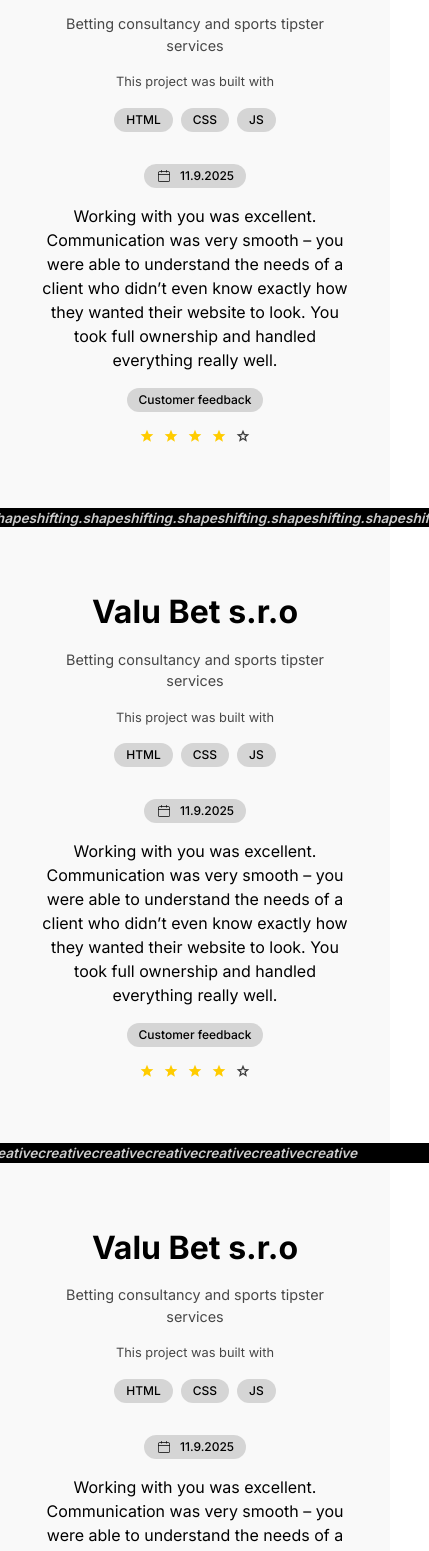
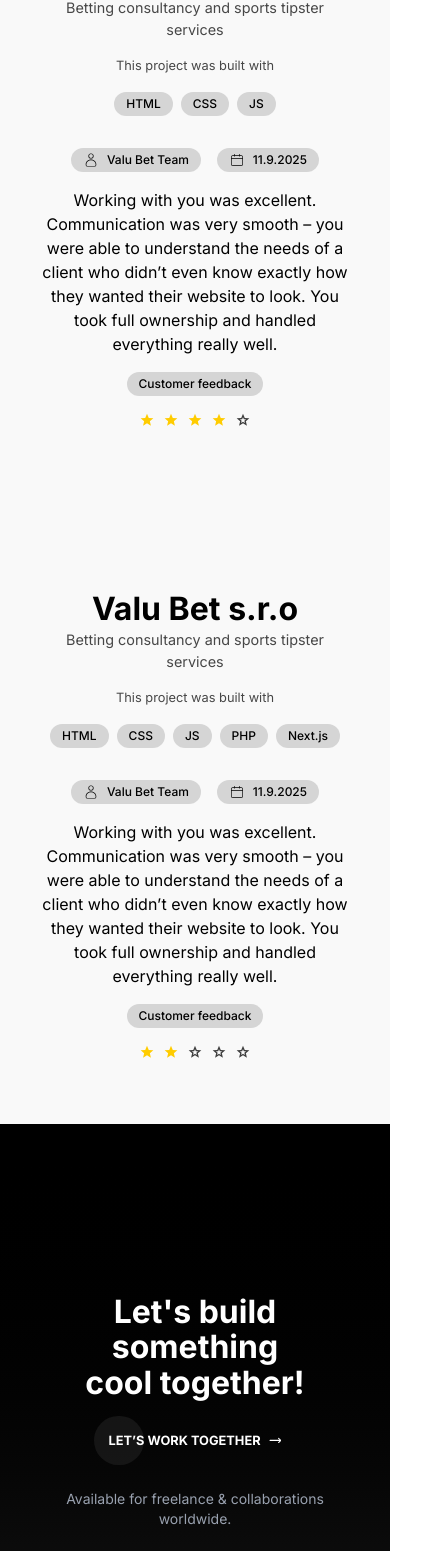
Before and after one commit to meikys/portfolio, a Next.js app: page /about in a window 390 px wide. Shown: the part 4407-5958 px from the top of the page, 429 px wide, since content can reach past the window. Built offline with nearby package versions, Linux system fonts and the light colour scheme.

Commit message:
add: malicke zmeny

```diff
--- a/src/app/globals.css
+++ b/src/app/globals.css
@@ -224,6 +224,7 @@
   list-style: none;
   flex-shrink: 0;
   min-width: 100%;
+  height: 25vh;
   display: flex;
   justify-content: space-between;
   align-items: center;
--- a/src/components/Projects.tsx
+++ b/src/components/Projects.tsx
@@ -12,7 +12,7 @@
       id="#projects"
     >
       {projects.map(({ id, number, title, description, button, bgColor, imageSrc }) => (
-        <div key={id} className="flex flex-col-reverse lg:flex-row lg:justify-between gap-[32px] w-full min-h-[50vh] lg:min-h-[25vh] py-[64px] lg:py-0 group hover:bg-[#FFFFFF] transition ease-in-out duration-500 cursor-pointer">
+        <div key={id} className="flex flex-col-reverse lg:flex-row lg:justify-between gap-[32px] w-full min-h-[50vh] lg:min-h-[25vh] py-[64px] lg:py-0 group hover:bg-[#FFFFFF] transition ease-in-out duration-500 cursor-pointer lg:border-b-1 lg:border-[#474747]/20">
           <div className="flex gap-[16px] lg:w-[50%]">
             <div className="flex items-center gap-[8px]">
               <hr className="transition-color ease-in-out duration-1000 lg:border-t-[#000000]/10 group-hover:border-t-[#000000]/100 w-[20px] lg:w-[20rem]" />
--- a/src/components/pages/about/Marquee.tsx
+++ b/src/components/pages/about/Marquee.tsx
@@ -4,7 +4,6 @@
   return (
     <section className="h-[25vh] w-full py-[32px] bg-[#000000]">
 <div className="stock-ticker">
-
   <ul aria-hidden="true">
     <li>
       <span>AAPL</span>
@@ -34,6 +33,7 @@
       <span>AAPL</span>
     </li>
   </ul>
+  <br />
   <ul aria-hidden="true">
     <li>
       <span>AAPL</span>
--- a/src/components/pages/about/Reviews.tsx
+++ b/src/components/pages/about/Reviews.tsx
@@ -1,7 +1,8 @@
 import React from "react";
 import Button from "@/components/ui/Button";
-import { RiStarSFill, RiStarSLine } from "react-icons/ri";
-import { CiCalendar } from "react-icons/ci";
+import { CiCalendar, CiUser } from "react-icons/ci";
+import { reviews } from "@/data/reviews";
+import Stars from "@/components/ui/Rating";
 
 export default function Reviews() {
   return (
@@ -24,169 +25,62 @@
         </div>
       </section>
 
-      <section className="flex flex-col justify-center items-center gap-[32px] lg:gap-0 bg-[var(--bg-secondary)] px-10 lg:px-0">
-        <div className="flex flex-col lg:justify-between items-center text-center gap-[32px] w-full min-h-[50vh] lg:min-h-[25vh] py-[64px] lg:py-0 group hover:bg-[#FFFFFF] transition ease-in-out duration-500 cursor-pointer">
-          <div className="flex flex-col gap-[16px]">
+      <section className="flex flex-col items-center gap-[32px] lg:gap-0 bg-[var(--bg-secondary)] px-10 lg:px-0">
+        {reviews.map(
+          ({ id, personalName, projectDescription, techHead, tech, user, date, review, feedHead, rating }) => (
+            <div
+              key={id}
+              className="text-center lg:text-left w-full min-h-[50vh] lg:min-h-[25vh] lg:py-0 group hover:bg-[#FFFFFF] transition ease-in-out duration-500 cursor-pointer lg:px-10 lg:border-b-1 lg:border-[#474747]/20"
+            >
+              <div className="flex flex-col lg:flex-row lg:justify-between items-center gap-[32px] lg:container lg:mx-auto lg:px-10 py-[64px]">
+              <div className="flex flex-col lg:items-start gap-[16px]">
+                <div>
                     <h3 className="text-[2rem] tracking-[-1.5%] leading-[130%] font-bold">
-              Valu Bet s.r.o
+                    {personalName}
                   </h3>
                   <p className="text-[0.9rem] text-[#474747] tracking-[0.5%] leading-[150%]">
-              Betting consultancy and sports tipster services
+                    {projectDescription}
                   </p>
+                </div>
                 <div className="flex flex-col gap-[16px]">
-              <span className="text-[0.8rem] text-[#474747]">This project was built with</span>
+                  <span className="text-[0.8rem] text-[#474747]">
+                    {techHead}
+                  </span>
                   <div className="flex gap-[8px] justify-center">
-                <span className="px-3 py-1 text-xs font-medium rounded-full bg-[#474747]/20 text-black">HTML</span>
-              <span className="px-3 py-1 text-xs font-medium rounded-full bg-[#474747]/20 text-black">CSS</span>
-              <span className="px-3 py-1 text-xs font-medium rounded-full bg-[#474747]/20 text-black">JS</span>
+                    {tech.map((t, i) => (
+                      <span
+                        key={i}
+                        className="px-3 py-1 text-xs font-medium rounded-full bg-[#474747]/20 text-black"
+                      >
+                        {t}
+                      </span>
+                    ))}
                   </div>
                 </div>
               </div>
+
+              <div className="flex flex-col items-center lg:items-end justify-center gap-[16px]">
+              <div className="flex gap-[16px]">
+                <span className="flex mx-auto lg:mx-0 gap-[8px] px-3 py-1 text-xs font-medium rounded-full bg-[#474747]/20 text-black">
+                <CiUser className="w-4 h-4" /> {user}
+                </span>
+                <span className="flex mx-auto lg:mx-0 gap-[8px] px-3 py-1 text-xs font-medium rounded-full bg-[#474747]/20 text-black">
+                  <CiCalendar className="w-4 h-4" /> {date}
+                </span>
+              </div>
+                <p className="max-w-prose">{review}</p>
+
                 <div className="flex flex-col gap-[16px]">
-            <span className="flex mx-auto gap-[8px] px-3 py-1 text-xs font-medium rounded-full bg-[#474747]/20 text-black"><CiCalendar className="w-4 h-4"/> 11.9.2025</span>
-            <p>
-              Working with you was excellent. Communication was very smooth –
-              you were able to understand the needs of a client who didn’t even
-              know exactly how they wanted their website to look. You took full
-              ownership and handled everything really well.
-            </p>
-            <div className="flex flex-col gap-[16px]">
-              <span className="flex mx-auto gap-[8px] px-3 py-1 text-xs font-medium rounded-full bg-[#474747]/20 text-black">Customer feedback</span>
-              <div className="flex justify-center gap-[8px]">
-              <span>
-                <RiStarSFill className="text-[#ffcc00] w-4 h-4"/>
+                  <span className="flex mx-auto gap-[8px] px-3 py-1 text-xs font-medium rounded-full bg-[#474747]/20 text-black">
+                    {feedHead}
                   </span>
-              <span>
-                <RiStarSFill className="text-[#ffcc00] w-4 h-4"/>
-              </span>
-              <span>
-                <RiStarSFill className="text-[#ffcc00] w-4 h-4"/>
-              </span>
-              <span>
-                <RiStarSFill className="text-[#ffcc00] w-4 h-4"/>
-              </span>
-              <span>
-                <RiStarSLine className="text-[#3e3e3e] w-4 h-4"/>
-              </span>
+                  <Stars rating={rating} />
                 </div>
               </div>
               </div>
             </div>
-      </section>
-      <div className="flex w-[110%] max-h-[5vw] bg-black overflow-hidden">
-        <span className="text-white/80 text-[3.5vw] italic font-semibold -ml-[1rem]">.shapeshifting</span>
-        <span className="text-white/80 text-[3.5vw] italic font-semibold">.shapeshifting</span>
-        <span className="text-white/80 text-[3.5vw] italic font-semibold">.shapeshifting</span>
-        <span className="text-white/80 text-[3.5vw] italic font-semibold">.shapeshifting</span>
-        <span className="text-white/80 text-[3.5vw] italic font-semibold">.shapeshifting</span>
-        <span className="text-white/80 text-[3.5vw] italic font-semibold">.shapeshifting</span>
-      </div>
-      <section className="flex flex-col justify-center items-center gap-[32px] lg:gap-0 bg-[var(--bg-secondary)] px-10 lg:px-0">
-        <div className="flex flex-col lg:justify-between items-center text-center gap-[32px] w-full min-h-[50vh] lg:min-h-[25vh] py-[64px] lg:py-0 group hover:bg-[#FFFFFF] transition ease-in-out duration-500 cursor-pointer">
-          <div className="flex flex-col gap-[16px]">
-            <h3 className="text-[2rem] tracking-[-1.5%] leading-[130%] font-bold">
-              Valu Bet s.r.o
-            </h3>
-            <p className="text-[0.9rem] text-[#474747] tracking-[0.5%] leading-[150%]">
-              Betting consultancy and sports tipster services
-            </p>
-            <div className="flex flex-col gap-[16px]">
-              <span className="text-[0.8rem] text-[#474747]">This project was built with</span>
-              <div className="flex gap-[8px] justify-center">
-                <span className="px-3 py-1 text-xs font-medium rounded-full bg-[#474747]/20 text-black">HTML</span>
-              <span className="px-3 py-1 text-xs font-medium rounded-full bg-[#474747]/20 text-black">CSS</span>
-              <span className="px-3 py-1 text-xs font-medium rounded-full bg-[#474747]/20 text-black">JS</span>
-              </div>
-            </div>
-          </div>
-          <div className="flex flex-col gap-[16px]">
-            <span className="flex mx-auto gap-[8px] px-3 py-1 text-xs font-medium rounded-full bg-[#474747]/20 text-black"><CiCalendar className="w-4 h-4"/> 11.9.2025</span>
-            <p>
-              Working with you was excellent. Communication was very smooth –
-              you were able to understand the needs of a client who didn’t even
-              know exactly how they wanted their website to look. You took full
-              ownership and handled everything really well.
-            </p>
-            <div className="flex flex-col gap-[16px]">
-              <span className="flex mx-auto gap-[8px] px-3 py-1 text-xs font-medium rounded-full bg-[#474747]/20 text-black">Customer feedback</span>
-              <div className="flex justify-center gap-[8px]">
-              <span>
-                <RiStarSFill className="text-[#ffcc00] w-4 h-4"/>
-              </span>
-              <span>
-                <RiStarSFill className="text-[#ffcc00] w-4 h-4"/>
-              </span>
-              <span>
-                <RiStarSFill className="text-[#ffcc00] w-4 h-4"/>
-              </span>
-              <span>
-                <RiStarSFill className="text-[#ffcc00] w-4 h-4"/>
-              </span>
-              <span>
-                <RiStarSLine className="text-[#3e3e3e] w-4 h-4"/>
-              </span>
-            </div>
-            </div>
-          </div>
-        </div>
-      </section>
-      <div className="flex w-[110%] max-h-[5vw] bg-black overflow-hidden">
-        <span className="text-white/80 text-[3.5vw] italic font-semibold -ml-[1rem]">creative</span>
-        <span className="text-white/80 text-[3.5vw] italic font-semibold">creative</span>
-        <span className="text-white/80 text-[3.5vw] italic font-semibold">creative</span>
-        <span className="text-white/80 text-[3.5vw] italic font-semibold">creative</span>
-        <span className="text-white/80 text-[3.5vw] italic font-semibold">creative</span>
-        <span className="text-white/80 text-[3.5vw] italic font-semibold">creative</span>
-        <span className="text-white/80 text-[3.5vw] italic font-semibold">creative</span>
-      </div>
-            <section className="flex flex-col justify-center items-center gap-[32px] lg:gap-0 bg-[var(--bg-secondary)] px-10 lg:px-0">
-        <div className="flex flex-col lg:justify-between items-center text-center gap-[32px] w-full min-h-[50vh] lg:min-h-[25vh] py-[64px] lg:py-0 group hover:bg-[#FFFFFF] transition ease-in-out duration-500 cursor-pointer">
-          <div className="flex flex-col gap-[16px]">
-            <h3 className="text-[2rem] tracking-[-1.5%] leading-[130%] font-bold">
-              Valu Bet s.r.o
-            </h3>
-            <p className="text-[0.9rem] text-[#474747] tracking-[0.5%] leading-[150%]">
-              Betting consultancy and sports tipster services
-            </p>
-            <div className="flex flex-col gap-[16px]">
-              <span className="text-[0.8rem] text-[#474747]">This project was built with</span>
-              <div className="flex gap-[8px] justify-center">
-                <span className="px-3 py-1 text-xs font-medium rounded-full bg-[#474747]/20 text-black">HTML</span>
-              <span className="px-3 py-1 text-xs font-medium rounded-full bg-[#474747]/20 text-black">CSS</span>
-              <span className="px-3 py-1 text-xs font-medium rounded-full bg-[#474747]/20 text-black">JS</span>
-              </div>
-            </div>
-          </div>
-          <div className="flex flex-col gap-[16px]">
-            <span className="flex mx-auto gap-[8px] px-3 py-1 text-xs font-medium rounded-full bg-[#474747]/20 text-black"><CiCalendar className="w-4 h-4"/> 11.9.2025</span>
-            <p>
-              Working with you was excellent. Communication was very smooth –
-              you were able to understand the needs of a client who didn’t even
-              know exactly how they wanted their website to look. You took full
-              ownership and handled everything really well.
-            </p>
-            <div className="flex flex-col gap-[16px]">
-              <span className="flex mx-auto gap-[8px] px-3 py-1 text-xs font-medium rounded-full bg-[#474747]/20 text-black">Customer feedback</span>
-              <div className="flex justify-center gap-[8px]">
-              <span>
-                <RiStarSFill className="text-[#ffcc00] w-4 h-4"/>
-              </span>
-              <span>
-                <RiStarSFill className="text-[#ffcc00] w-4 h-4"/>
-              </span>
-              <span>
-                <RiStarSFill className="text-[#ffcc00] w-4 h-4"/>
-              </span>
-              <span>
-                <RiStarSFill className="text-[#ffcc00] w-4 h-4"/>
-              </span>
-              <span>
-                <RiStarSLine className="text-[#3e3e3e] w-4 h-4"/>
-              </span>
-            </div>
-            </div>
-          </div>
-        </div>
+          )
+        )}
       </section>
     </>
   );
--- /dev/null
+++ b/src/components/ui/Rating.tsx
@@ -0,0 +1,23 @@
+import React from "react";
+import { RiStarSFill, RiStarSLine, RiStarHalfSFill } from "react-icons/ri";
+
+interface StarsProps {
+  rating: number;
+}
+
+export default function Stars({ rating }: StarsProps) {
+  return (
+    <div className="flex justify-center gap-[8px]">
+      {Array.from({ length: 5 }).map((_, i) => {
+        const starValue = i + 1;
+        if (rating >= starValue) {
+          return <RiStarSFill key={i} className="text-[#ffcc00] w-4 h-4 lg:w-7 lg:h-7" />;
+        } else if (rating >= starValue - 0.5) {
+          return <RiStarHalfSFill key={i} className="text-[#ffcc00] w-4 h-4 lg:w-7 lg:h-7" />;
+        } else {
+          return <RiStarSLine key={i} className="text-[#3e3e3e] w-4 h-4 lg:w-7 lg:h-7" />;
+        }
+      })}
+    </div>
+  );
+}
--- a/src/data/reviews.ts
+++ b/src/data/reviews.ts
@@ -1,20 +1,28 @@
 export const reviews = [
   {
     id: 1,
-        personalName: "Valu BET Team",
-        brandName: "Valu BET s.r.o",
-        review: "Working with you was excellent. Communication was very smooth – you were able to understand the needs of a client who didn’t even know exactly how they wanted their website to look. You took full ownership and handled everything really well.",
+    personalName: "Valu Bet s.r.o",
+    projectDescription: "Betting consultancy and sports tipster services",
+    techHead: "This project was built with",
+    tech: ["HTML", "CSS", "JS"],
+    user: "Valu Bet Team",
+    date: "11.9.2025",
+    review:
+      "Working with you was excellent. Communication was very smooth – you were able to understand the needs of a client who didn’t even know exactly how they wanted their website to look. You took full ownership and handled everything really well.",
+    feedHead: "Customer feedback",
+    rating: 4,
   },
   {
     id: 2,
-        personalName: "Jane Doe",
-        brandName: "CEO, TechCorp",
-        review: "Lorem ipsum, dolor sit amet consectetur adipisicing elit. Incidunt quos optio porro nobis quasi aliquid recusandae omnis magnam natus earum illo, impedit explicabo voluptatibus corporis laudantium doloribus est. Expedita, id.",
+    personalName: "Valu Bet s.r.o",
+    projectDescription: "Betting consultancy and sports tipster services",
+    techHead: "This project was built with",
+    tech: ["HTML", "CSS", "JS", "PHP", "Next.js"],
+    user: "Valu Bet Team",
+    date: "11.9.2025",
+    review:
+      "Working with you was excellent. Communication was very smooth – you were able to understand the needs of a client who didn’t even know exactly how they wanted their website to look. You took full ownership and handled everything really well.",
+    feedHead: "Customer feedback",
+    rating: 2,
   },
-    {
-        id: 3,
-        personalName: "Jane Doe",
-        brandName: "CEO, TechCorp",
-        review: "Lorem ipsum, dolor sit amet consectetur adipisicing elit. Incidunt quos optio porro nobis quasi aliquid recusandae omnis magnam natus earum illo, impedit explicabo voluptatibus corporis laudantium doloribus est. Expedita, id.",
-    }
-]
+];
```
Lines whose indentation alone changed are shown as unchanged.
